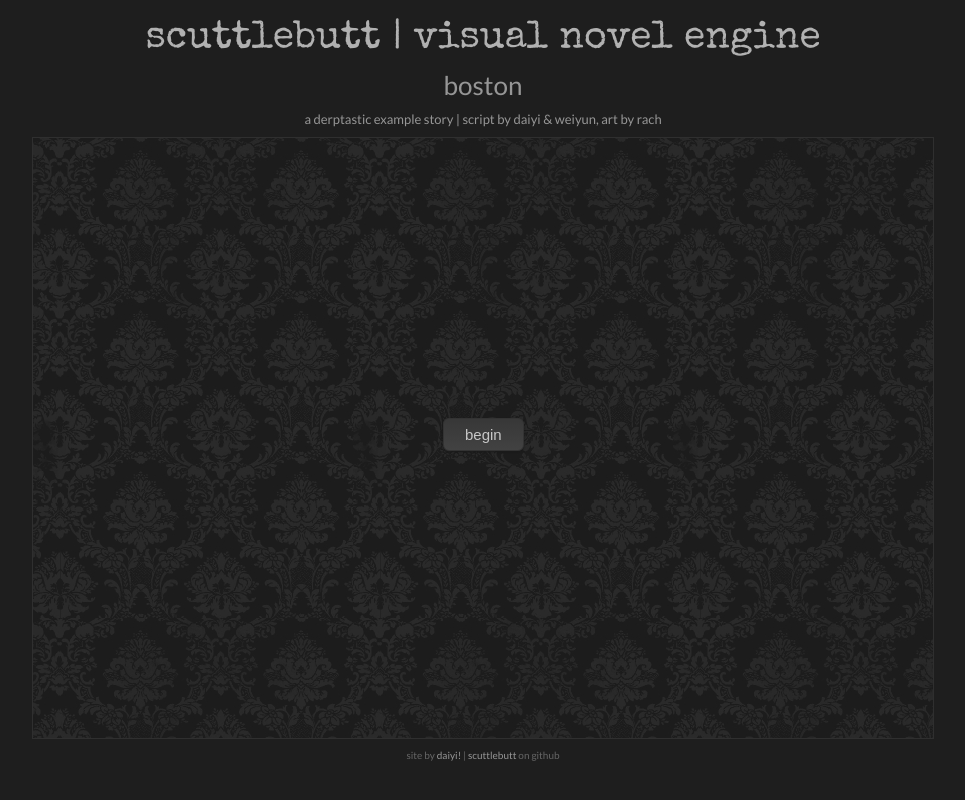
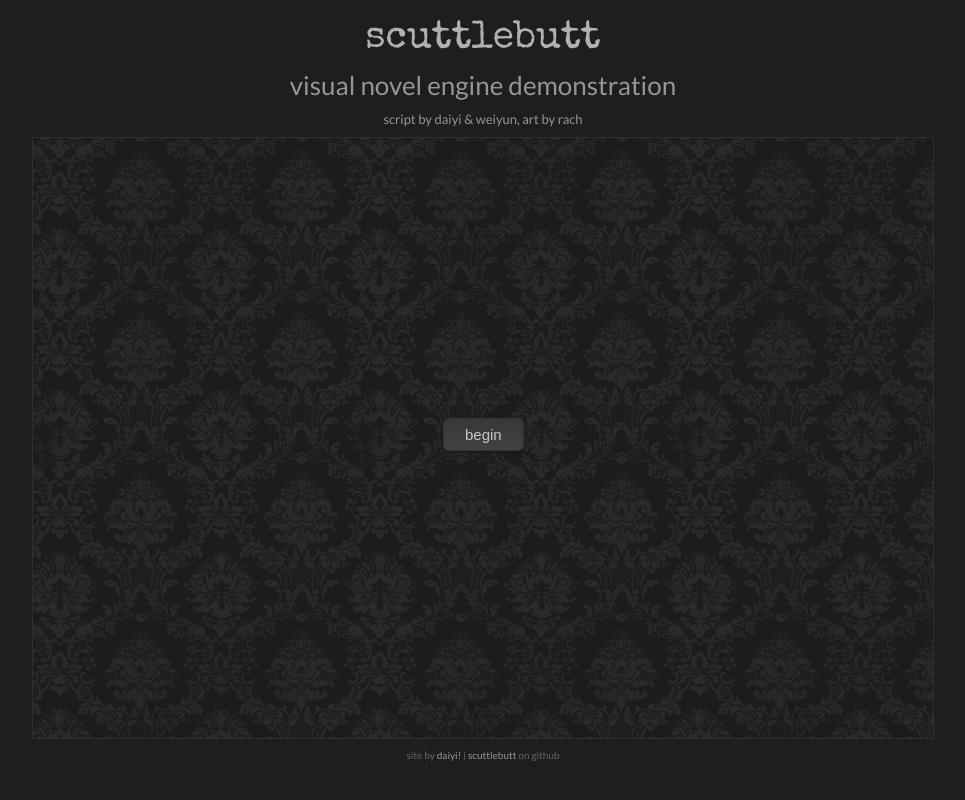
Before and after one commit to daiyi/scuttlebutt, a plain HTML site: page index.html in a window 1280 px wide. Shown: the whole page, without its empty margins (157-1122 px from the left). Drawn offline with nearby package versions, Linux system fonts and the light colour scheme.

Commit message:
rewording template

```diff
--- a/index.html
+++ b/index.html
@@ -25,13 +25,12 @@
 
     <div id="header">
 
-        <h1><a href="/">scuttlebutt | visual novel engine</a></h1>
+        <h1><a href="/">scuttlebutt</a></h1>
 
-        <div id="storytitle">boston</div>
-        <div id="subtitle">a derptastic example story | script by daiyi & weiyun, art by rach</div>
+        <div id="storytitle">visual novel engine demonstration</div>
+        <div id="subtitle">script by daiyi & weiyun, art by rach</div>
 
     </div>
-
 
     <div id="content">
 
```
